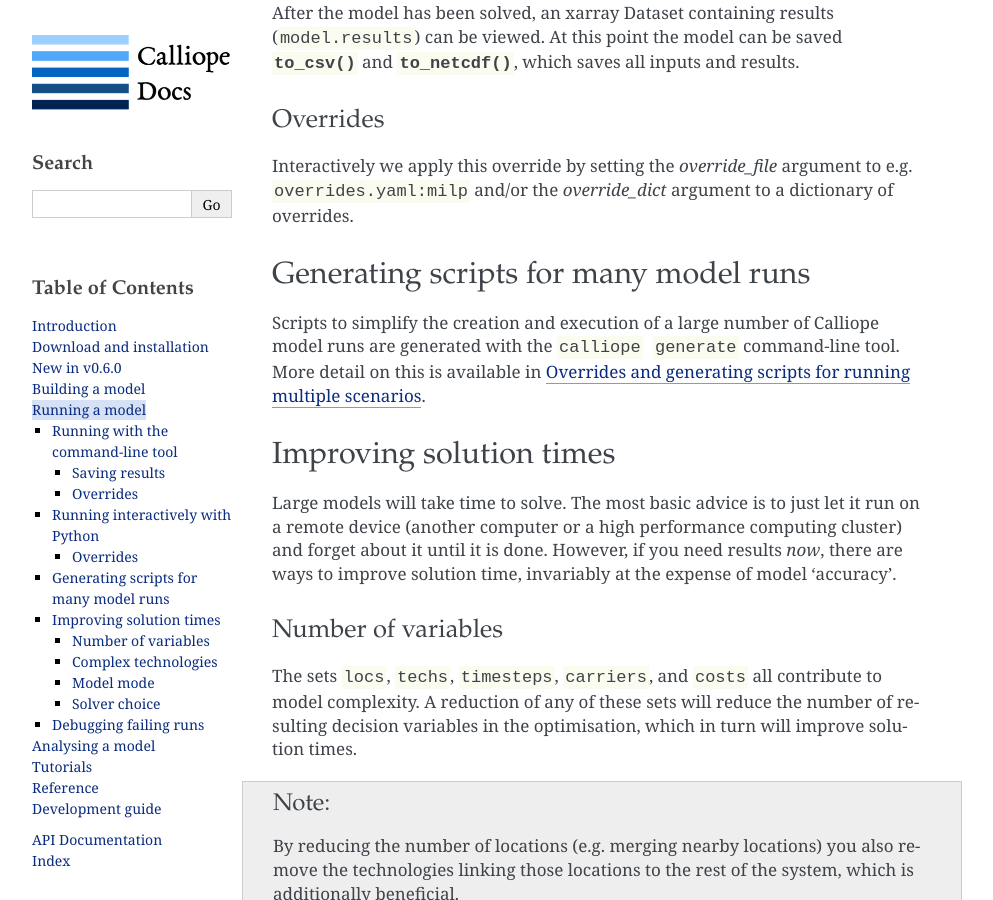
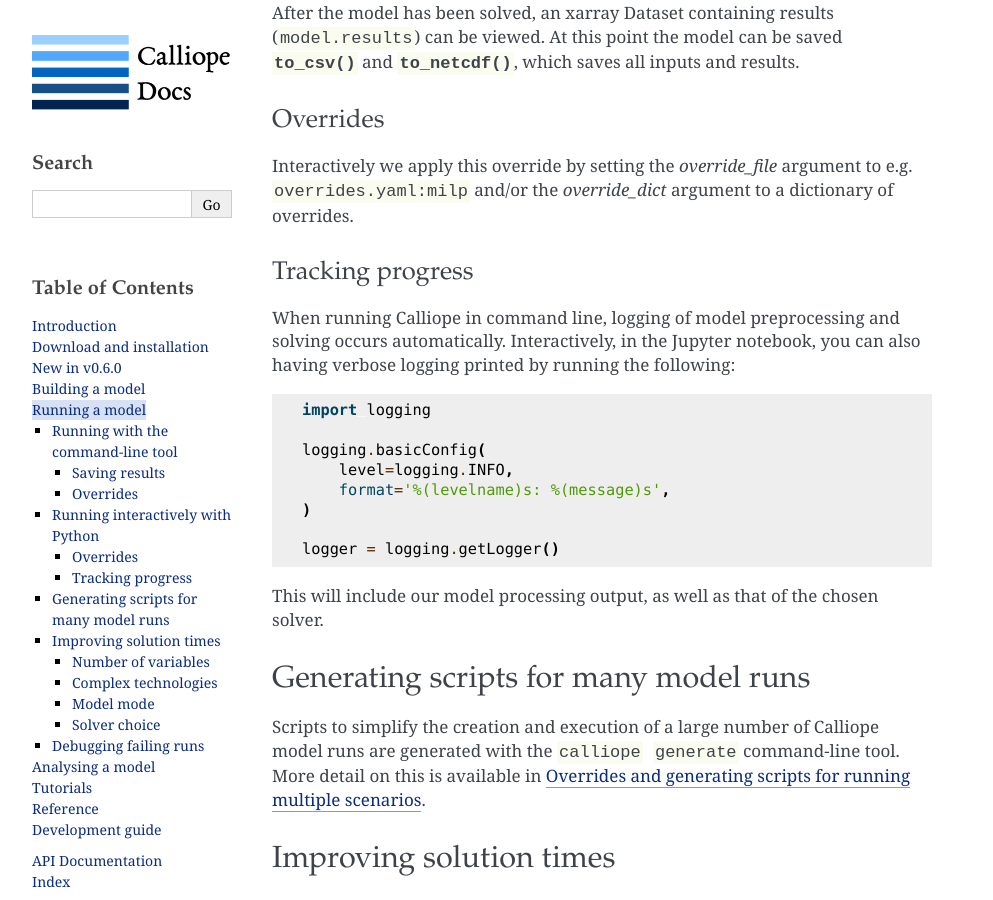
Before and after one commit to calliope-project/calliope, a Sphinx documentation site: the page built from doc/user/running.rst, in a window 1280 px wide and 900 px high, scrolled down 2177 px. Shown: the whole window, without its empty margins (148-1141 px from the left). Built offline with Sphinx 7.4.7, drawn with Linux system fonts in a browser that asks for light colours; pages that are not in the unit, such as notebooks, are missing from menus.

Commit message:
Update docs

```diff
--- a/doc/user/analysing.rst
+++ b/doc/user/analysing.rst
@@ -1,12 +1,14 @@
 =================
 Analysing a model
 =================
+
+Calliope inputs and results are made to be very easily handled. Whatever platform you prefer to use for data processing, our NetCDF or CSV output makes it easy. If you prefer to not worry about writing your own scripts, then we have that covered too! :class:`~calliope.Model.plot` is built on plotly's interactive toolbox to bring your data to life!
 
 -------------------
 Visualising results
 -------------------
 
-**TBA: using plotly**
+In an interactive Python session, there are four primary visualisation functions: ``capacity``, ``timeseries``, ``transmission``, and ``summary``. ``summary`` can also be accessed from the command line interface, to gain access to result visualisation without the need to interact with Python.
 
 Refer to the :ref:`API documentation for the analysis module<api_analysis>` for an overview of available analysis functionality.
 
--- a/doc/user/running.rst
+++ b/doc/user/running.rst
@@ -76,6 +76,24 @@ Overrides
 
 Interactively we apply this override by setting the `override_file` argument to e.g. ``overrides.yaml:milp`` and/or the `override_dict` argument to a dictionary of overrides.
 
+Tracking progress
+-----------------
+
+When running Calliope in command line, logging of model preprocessing and solving occurs automatically. Interactively, in the Jupyter notebook, you can also having verbose logging printed by running the following:
+
+.. code-block::
+
+    import logging
+
+    logging.basicConfig(
+        level=logging.INFO,
+        format='%(levelname)s: %(message)s',
+    )
+
+    logger = logging.getLogger()
+
+This will include our model processing output, as well as that of the chosen solver.
+
 .. _generating_scripts:
 
 --------------------------------------
```
